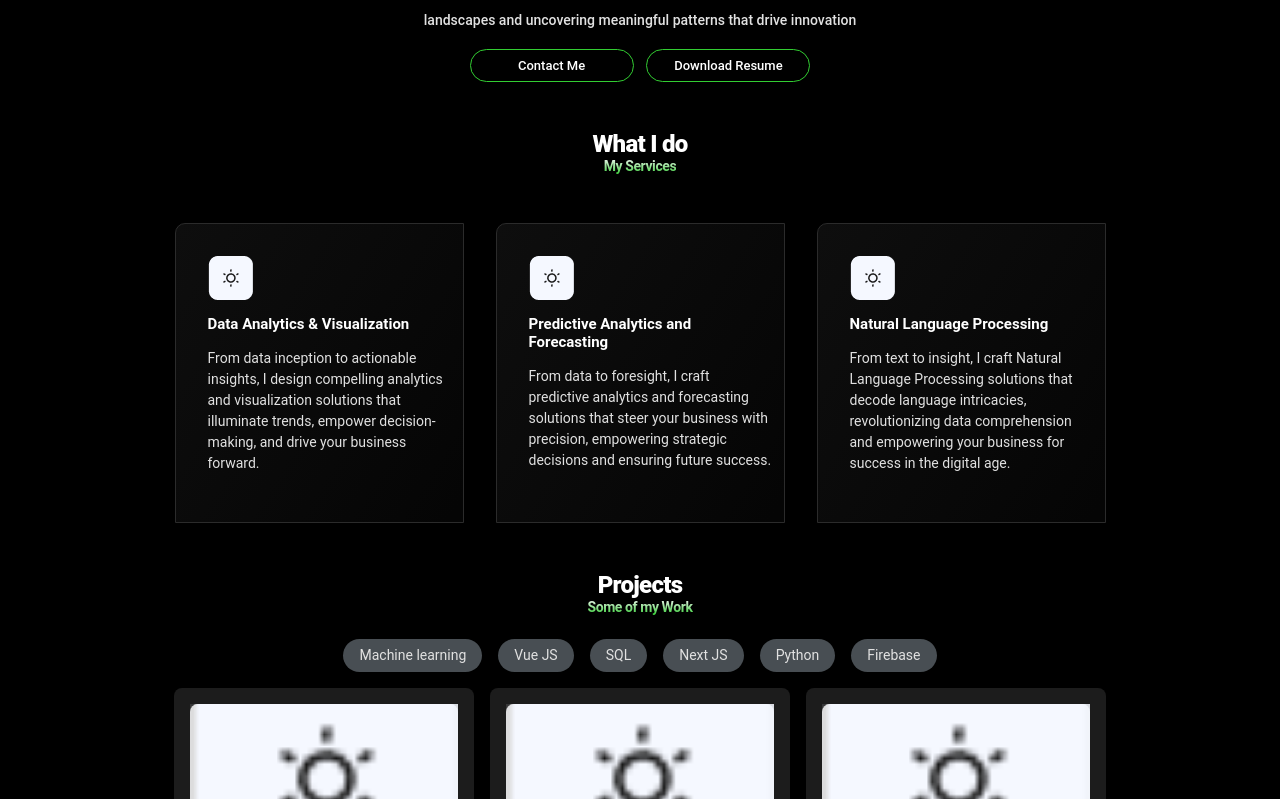
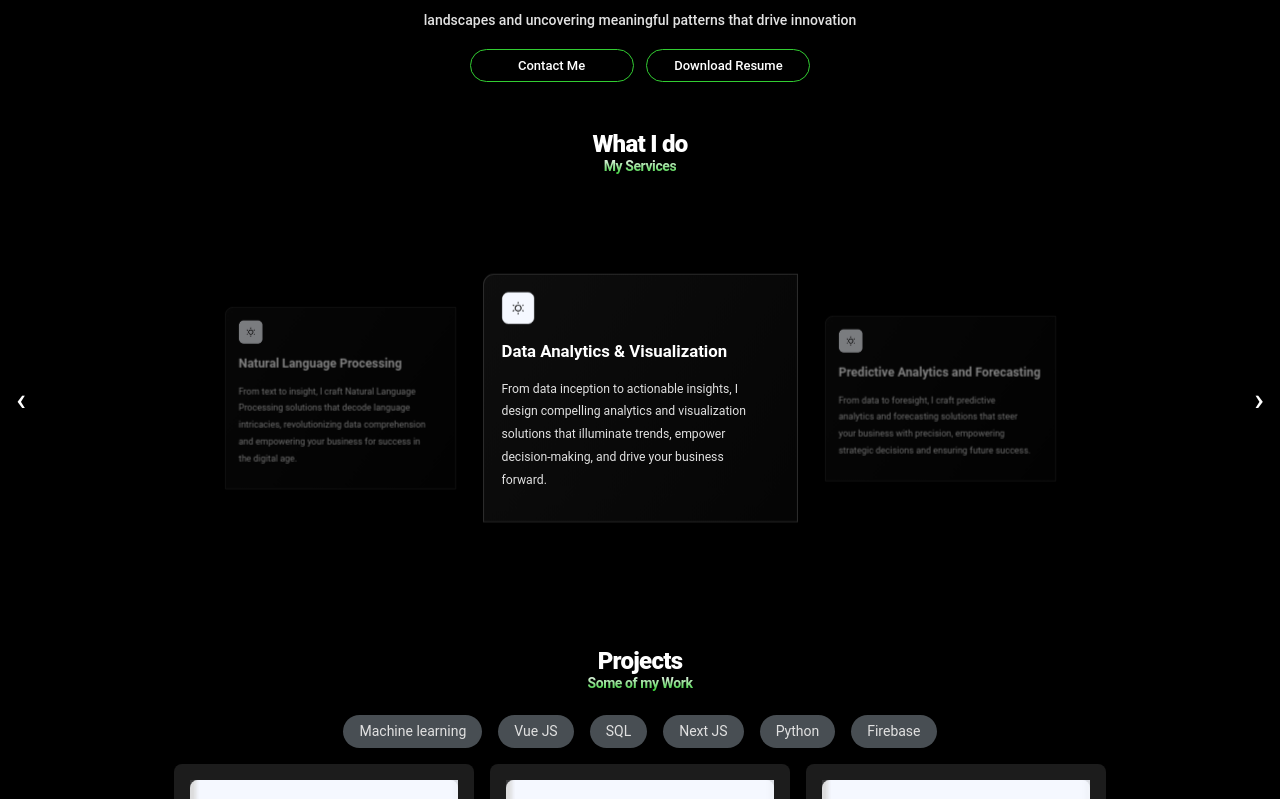
Before and after one commit to Othmane-aoubid/othmane_aoubid_portfolio, a Vue app: page / in a window 1280 px wide. Shown: the part 494-1293 px from the top of the page. Built offline with nearby package versions, Linux system fonts and the light colour scheme.

Commit message:
added carousel to the website

```diff
--- a/src/components/WhatIdDo.vue
+++ b/src/components/WhatIdDo.vue
@@ -5,8 +5,19 @@
         {{ title }} <span class="glowing--effect">{{ subtitle }}</span>
       </h3>
 
-      <div class="cards card--container">
-        <div v-for="(card, index) in cards" :key="index" class="card">
+      <div class="carousel">
+        <button @click="prev" class="nav-button left-button">‹</button>
+        <div class="carousel-wrapper">
+          <div
+            class="carousel-item"
+            v-for="(card, index) in cards"
+            :key="index"
+            :class="{
+              active: index === currentIndex,
+              prev: index === prevIndex,
+              next: index === nextIndex,
+            }"
+          >
             <div class="card--image">
               <img :src="card.image" :alt="card.alt" />
             </div>
@@ -15,6 +26,8 @@
               <p class="card--description">{{ card.description }}</p>
             </div>
           </div>
+        </div>
+        <button @click="next" class="nav-button right-button">›</button>
       </div>
     </div>
   </div>
@@ -58,6 +71,41 @@ export default {
       ],
     },
   },
+  data() {
+    return {
+      currentIndex: 0,
+    };
+  },
+  computed: {
+    prevIndex() {
+      return (this.currentIndex - 1 + this.cards.length) % this.cards.length;
+    },
+    nextIndex() {
+      return (this.currentIndex + 1) % this.cards.length;
+    },
+  },
+  methods: {
+    prev() {
+      this.currentIndex =
+        (this.currentIndex - 1 + this.cards.length) % this.cards.length;
+    },
+    next() {
+      this.currentIndex = (this.currentIndex + 1) % this.cards.length;
+    },
+    startTimer() {
+      this.timer = setInterval(this.next, 25000);
+    },
+    resetTimer() {
+      clearInterval(this.timer);
+      this.startTimer();
+    },
+  },
+  mounted() {
+    this.startTimer();
+  },
+  beforeUnmount() {
+    clearInterval(this.timer);
+  },
 };
 </script>
 
@@ -85,45 +133,97 @@ export default {
   line-height: 16.41px;
   letter-spacing: -0.03em;
 }
-.card--container {
+.carousel {
+  position: relative;
   display: flex;
-  flex-direction: column;
   justify-content: center;
   align-items: center;
-  margin-top: 3rem;
-  gap: 2rem;
+  perspective: 1000px;
+  height: 400px;
 }
-.card {
+.carousel-wrapper {
+  display: flex;
+  justify-content: center;
+  align-items: center;
+  /* transform-style: preserve-3d; */
+  width: 100%;
+  height: 100%;
+  position: relative;
+}
+.carousel-item {
+  position: absolute;
+  width: 200px;
+  transition: transform 0.5s ease, opacity 0.5s ease;
+  opacity: 0;
   width: 289px;
-  gap: 0px;
-  border-radius: 10px 0px 0px 0px;
-  border: 1px 0px 0px 0px;
-  background: linear-gradient(
-    121.9deg,
-    rgba(28, 28, 28, 0.5) 0%,
-    #050505 96.81%
-  );
+  gap: 0;
+  border-radius: 10px 0 0 0;
+  border: 1px 0 0 0;
+  background: linear-gradient(121.9deg, rgba(28, 28, 28, 0.5), #050505 96.81%);
   border: 1px solid #2b2b2b;
-  padding: 2rem;
+  padding: 1rem;
+}
+.carousel-item.active {
+  opacity: 1;
+  transform: translateX(0) scale(1.09) translateZ(300px);
+}
+.carousel-item.prev {
+  opacity: 0.5;
+  transform: translateX(-300px) scale(0.8) translateZ(200px);
+}
+.carousel-item.next {
+  opacity: 0.5;
+  transform: translateX(300px) scale(0.8) translateZ(200px);
+}
+.nav-button {
+  position: absolute;
+  top: 50%;
+  transform: translateY(-50%);
+  background-color: rgba(0, 0, 0, 0.5);
+  border: none;
+  color: white;
+  font-size: 2rem;
+  cursor: pointer;
+  z-index: 1;
+}
+.left-button {
+  left: 10px;
+}
+.right-button {
+  right: 10px;
+}
+.card--image {
+  width: 30px;
+}
+.card--image img {
+  width: 100%;
 }
 .card--title {
   font-family: Roboto;
-  font-size: 15px;
+  font-size: 1.1em;
   font-weight: 600;
   line-height: 18px;
+  width: max-content;
 }
 .card--description {
   font-family: Roboto;
-  font-size: 14px;
+  font-size: 0.8em;
   font-weight: 400;
   line-height: 21px;
   color: #e1e1e1;
   width: 243px;
-  height: 121px;
 }
-
+.card--title, .card--description {
+  font-family: Roboto;
+  text-rendering: optimizeLegibility;
+  -webkit-font-smoothing: antialiased;
+  -moz-osx-font-smoothing: grayscale;
+}
+.card--content {
+  transform: translateZ(0);
+}
 /* Media query for 1280px and larger screens */
-@media (min-width: 1280px){
+@media (min-width: 1280px) {
   .card--container {
     flex-direction: row;
   }
```
Lines whose indentation alone changed are shown as unchanged.
